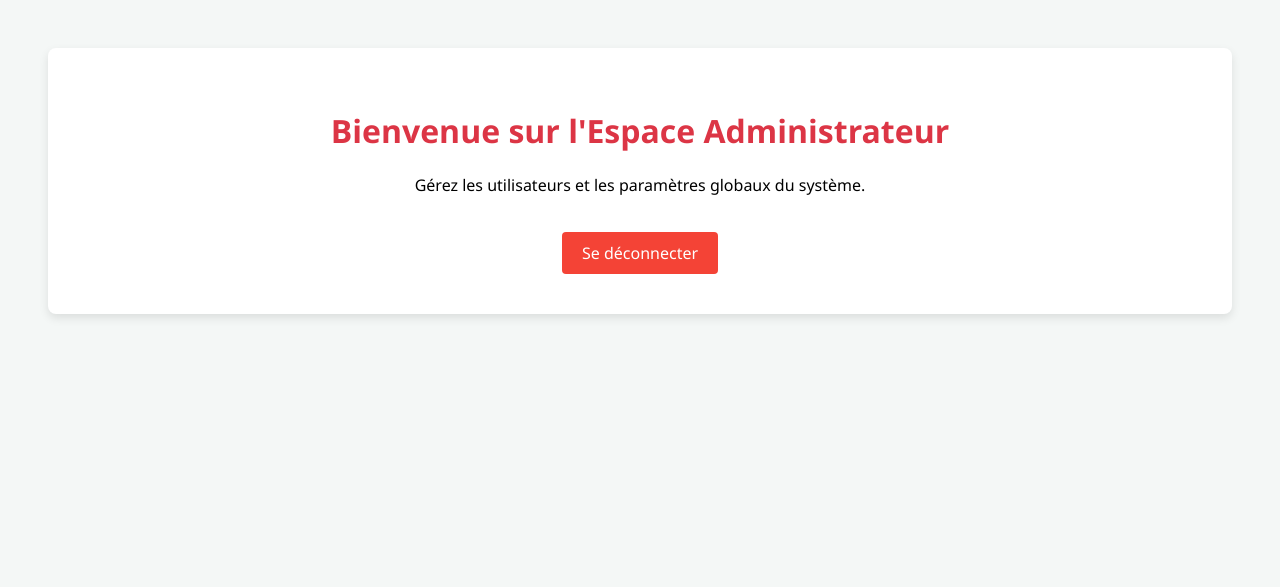
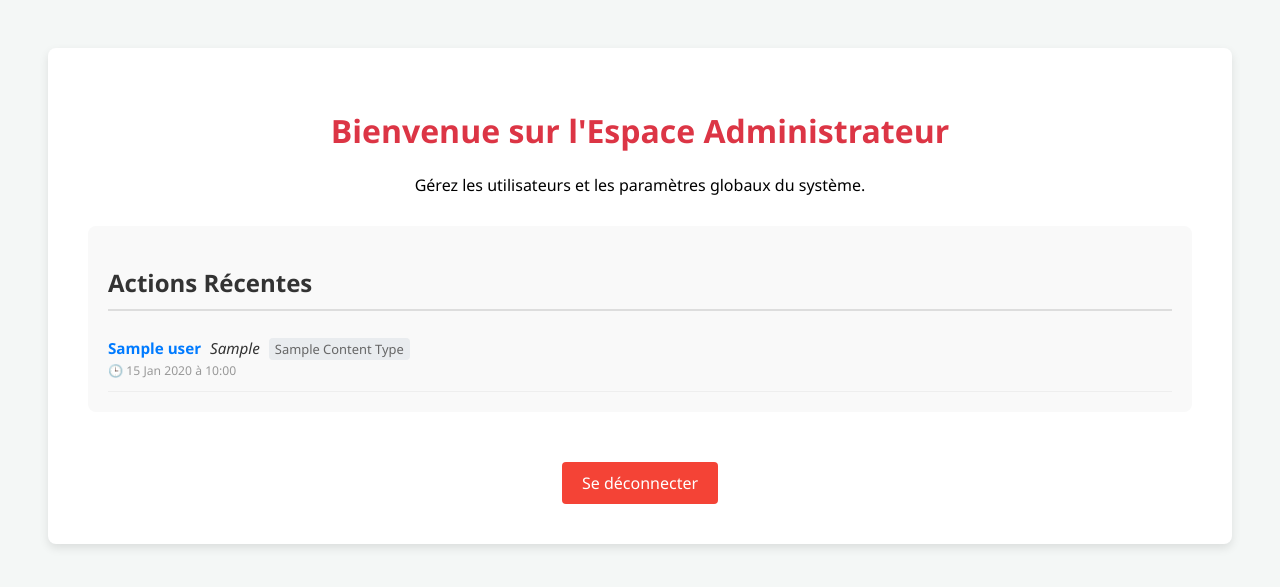
Before and after one commit to Rabenarivo/RHSI, a Django app: template recrutement_accounts/templates/recrutement_accounts/home_admin.html in a window 1280 px wide. Shown: the top 587 px of the page. Run offline with Django 5.2, Linux system fonts and the light colour scheme; the template is opened without the code that fills it: most values are stand-ins (such as "Sample title", 1, 10 or a date in 2020); data that the repository does not hold is empty.

Commit message:
Display recent admin actions on admin dashboard
Show recent admin LogEntry items on the admin dashboard. views.py now imports django.contrib.admin.models.LogEntry and queries the latest 15 entries with select_related('content_type','user') ordered by action_time, passed as recent_actions to the template. home_admin.html was updated to render the recent actions (add/change/delete badges, object_repr, content type and formatted action_time) with simple styling and places the logout link below the actions panel.

```diff
--- a/recrutement_accounts/templates/recrutement_accounts/home_admin.html
+++ b/recrutement_accounts/templates/recrutement_accounts/home_admin.html
@@ -15,7 +15,33 @@
     <div class="dashboard">
         <h1>Bienvenue sur l'Espace Administrateur</h1>
         <p>Gérez les utilisateurs et les paramètres globaux du système.</p>
-        <a href="{% url 'recrutement_accounts:logout' %}" class="logout-btn">Se déconnecter</a>
+
+        <div style="margin-top: 30px; text-align: left; background: #f9f9f9; padding: 20px; border-radius: 8px;">
+            <h2 style="color: #333; margin-bottom: 15px; font-size: 1.5em; border-bottom: 2px solid #ddd; padding-bottom: 10px;">Actions Récentes</h2>
+            <ul style="list-style-type: none; padding: 0; margin: 0;">
+                {% for entry in recent_actions %}
+                    <li style="padding: 12px 0; border-bottom: 1px solid #eee; font-size: 0.95em;">
+                        <span style="font-weight: bold; color: #007bff;">{{ entry.user }}</span>
+                        {% if entry.action_flag == 1 %}
+                            <span style="color: #28a745; font-weight: bold;">➕ a ajouté</span>
+                        {% elif entry.action_flag == 2 %}
+                            <span style="color: #fd7e14; font-weight: bold;">✏️ a modifié</span>
+                        {% elif entry.action_flag == 3 %}
+                            <span style="color: #dc3545; font-weight: bold;">❌ a supprimé</span>
+                        {% endif %}
+                        <em style="color: #333; margin: 0 5px;">{{ entry.object_repr }}</em>
+                        <span style="color: #666; font-size: 0.85em; background: #e9ecef; padding: 2px 6px; border-radius: 4px;">{{ entry.content_type.name|title }}</span>
+                        <div style="color: #999; font-size: 0.8em; margin-top: 4px;">🕒 {{ entry.action_time|date:"d M Y à H:i" }}</div>
+                    </li>
+                {% empty %}
+                    <li style="color: #777; font-style: italic; padding: 10px 0;">Aucune action récente.</li>
+                {% endfor %}
+            </ul>
+        </div>
+
+        <div style="margin-top: 30px;">
+            <a href="{% url 'recrutement_accounts:logout' %}" class="logout-btn">Se déconnecter</a>
+        </div>
     </div>
 </body>
 </html>
--- a/recrutement_accounts/views.py
+++ b/recrutement_accounts/views.py
@@ -4,6 +4,7 @@ from django.contrib.auth import authenticate, login as auth_login, logout as aut
 from .forms import AccountCreationForm, LoginForm
 from .models import Account
 from django.contrib.auth.models import User
+from django.contrib.admin.models import LogEntry
 
 
 def home(request):
@@ -75,7 +76,8 @@ def dashboard(request):
             account_type = 'candidat'
 
     if account_type == 'admin':
-        return render(request, 'recrutement_accounts/home_admin.html')
+        recent_actions = LogEntry.objects.all().select_related('content_type', 'user').order_by('-action_time')[:15]
+        return render(request, 'recrutement_accounts/home_admin.html', {'recent_actions': recent_actions})
     elif account_type == 'recruteur':
         return render(request, 'recrutement_accounts/home_recruteur.html')
     elif account_type == 'candidat':
```
